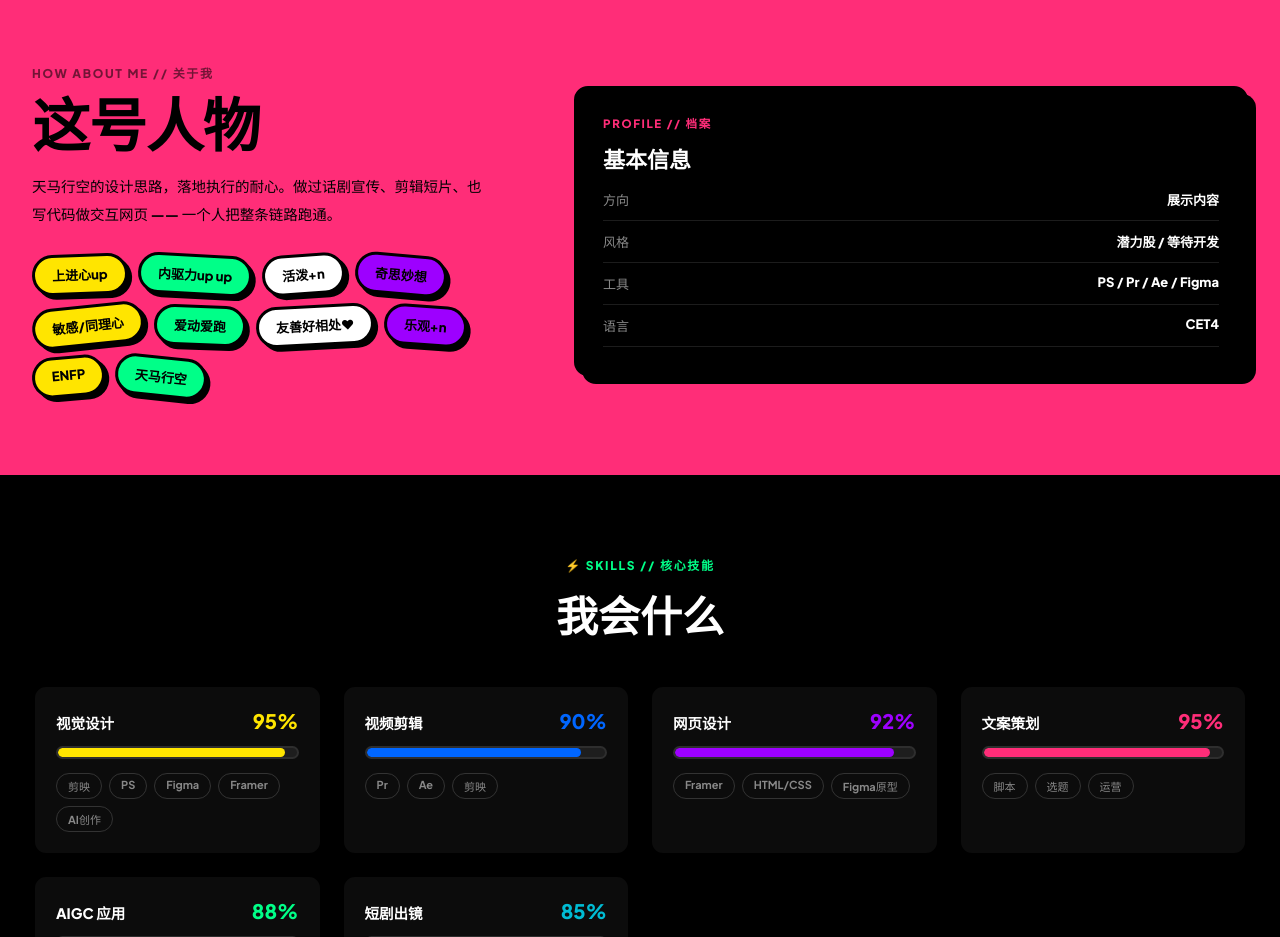
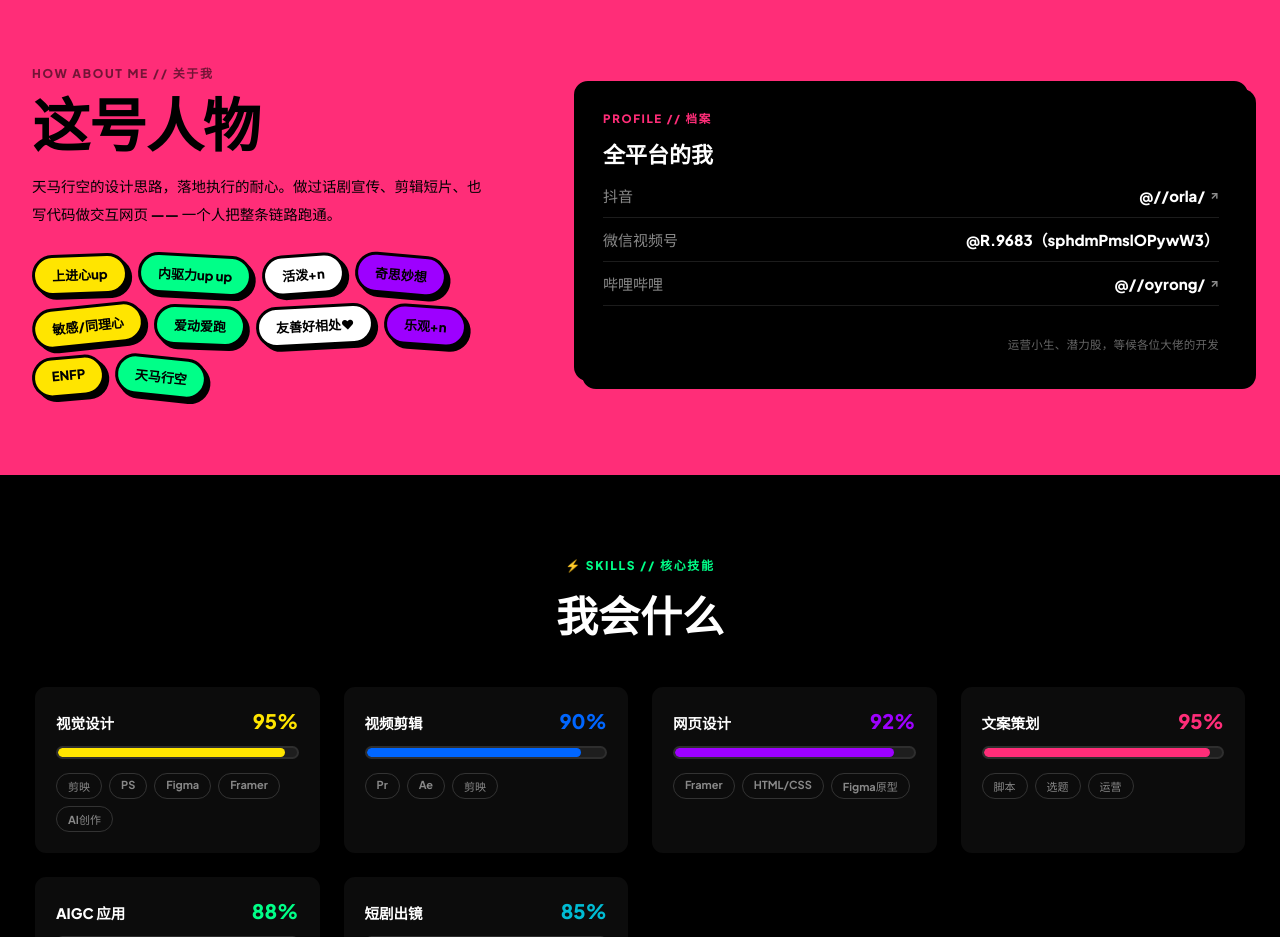
Before and after one commit to Royee56/Royee-Perspective, a plain HTML site: page index.html in a window 1280 px wide. Shown: the part 1840-2777 px from the top of the page. Drawn offline with Linux system fonts and the light colour scheme.

Commit message:
Add files via upload

```diff
--- a/index.html
+++ b/index.html
@@ -316,9 +316,24 @@ img{display:block;max-width:100%}
 .about-card .en{color:var(--pink);font-size:11.5px}
 .about-card h4{font-size:22px;font-weight:900;margin:9px 0 16px}
 .facts{display:grid;gap:11px}
-.fact{display:flex;justify-content:space-between;gap:14px;padding-bottom:11px;border-bottom:1px solid rgba(255,255,255,.11);font-size:13px}
+.fact{display:flex;justify-content:space-between;gap:18px;padding-bottom:11px;border-bottom:1px solid rgba(255,255,255,.11);font-size:15px}
+.fact b{text-align:right;word-break:keep-all}
 .fact span{color:#888}
 .fact b{font-weight:800}
+/* 社交账号链接 */
+.fact a{
+  font-weight:800;color:var(--white);
+  display:inline-flex;align-items:center;gap:5px;
+  transition:.2s cubic-bezier(.2,.8,.3,1);
+}
+.fact a::after{content:'↗';font-size:11px;opacity:.55;transition:.2s}
+.fact a:hover{color:var(--pink);transform:translateX(3px)}
+.fact a:hover::after{opacity:1}
+/* 右下角标注 */
+.about-note{
+  margin-top:16px;padding-top:14px;text-align:right;
+  font-size:11.5px;color:#666;letter-spacing:.02em;
+}
 
 /* ============ Zone 4 技能 ============ */
 .skills{background:var(--black);padding:78px 0}
@@ -580,13 +595,13 @@ img{display:block;max-width:100%}
     </div>
     <div class="about-card reveal">
       <div class="en">PROFILE // 档案</div>
-      <h4 class="zh">基本信息</h4>
+      <h4 class="zh">全平台的我</h4>
       <div class="facts">
-        <div class="fact"><span>方向</span><b>展示内容</b></div>
-        <div class="fact"><span>风格</span><b>潜力股 / 等待开发</b></div>
-        <div class="fact"><span>工具</span><b>PS / Pr / Ae / Figma</b></div>
-        <div class="fact"><span>语言</span><b>CET4</b></div>
+        <div class="fact"><span>抖音</span><a href="https://v.douyin.com/WK7HVZVjz4E/" target="_blank" rel="noopener">@//orla/</a></div>
+        <div class="fact"><span>微信视频号</span><b>@R.9683（sphdmPmslOPywW3）</b></div>
+        <div class="fact"><span>哔哩哔哩</span><a href="https://b23.tv/Kd7uwSD" target="_blank" rel="noopener">@//oyrong/</a></div>
       </div>
+      <div class="about-note">运营小生、潜力股，等候各位大佬的开发</div>
     </div>
   </div>
 </section>
```
